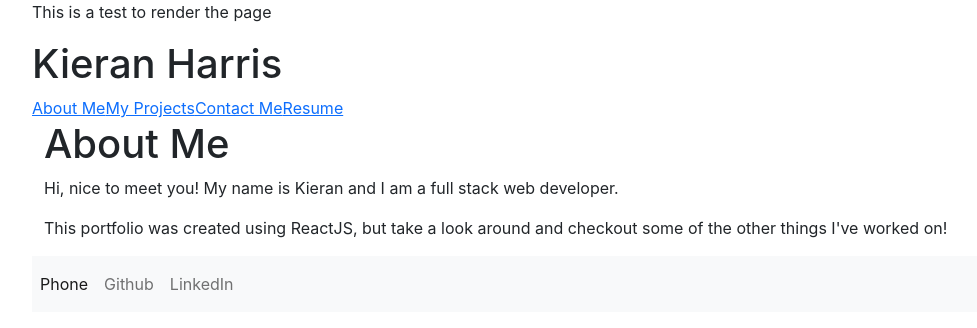
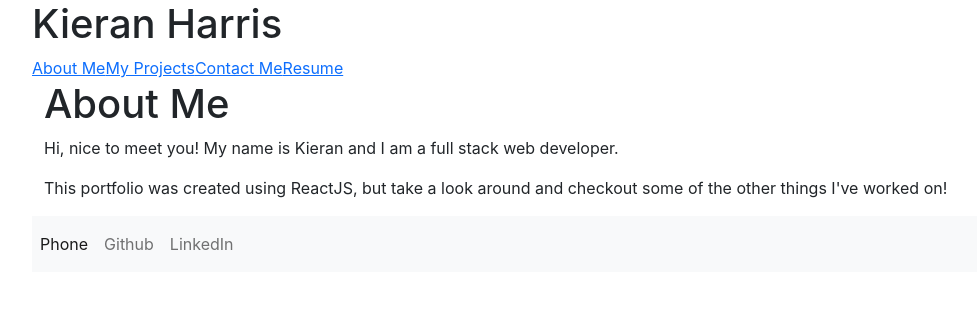
Before and after one commit to kieranh971/React-Portfolio, a React (Create React App) app in the folder my-portfolio/: page / in a window 1280 px wide. Shown: the top 328 px of the page, without its empty margins (62-1039 px from the left). Built offline with nearby package versions, Linux system fonts and the light colour scheme; the HTML template or start-up script is replaced by a standard one.

Commit message:
Removing test code

```diff
--- a/my-portfolio/src/components/Portfolio.js
+++ b/my-portfolio/src/components/Portfolio.js
@@ -24,7 +24,6 @@ function Portfolio() {
 
     return (
         <div className="container">
-            <p> This is a test to render the page </p>
             <Nav currentPage={currentPage} setCurrentPage={setCurrentPage} />
             {renderPortfolio()}
             <Footer />
```
